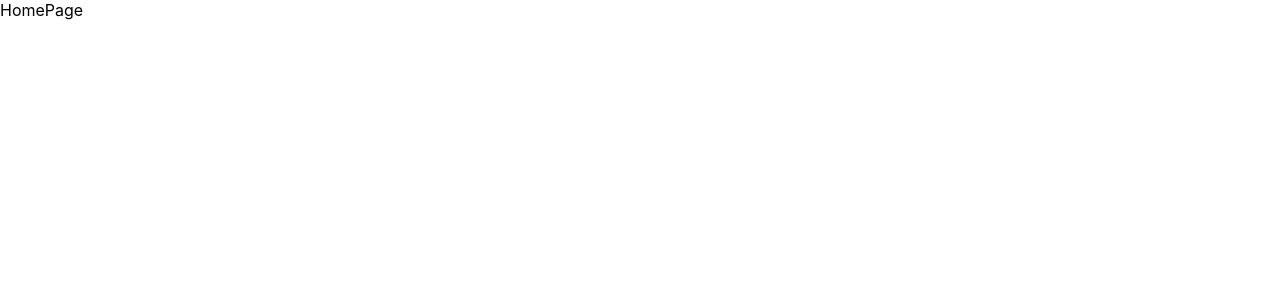
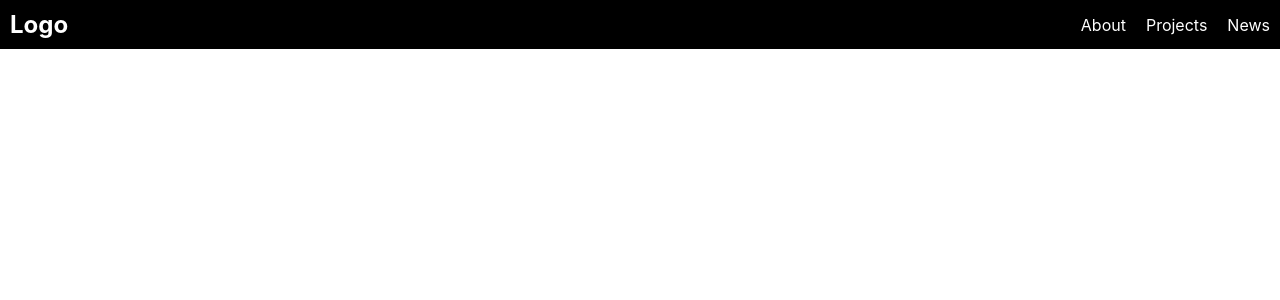
Before and after one commit to shaunvan119/renovation-website, a React (Create React App) app: page / in a window 1280 px wide. Shown: the top 300 px of the page. Built offline with nearby package versions, Linux system fonts and the light colour scheme.

Commit message:
header component

```diff
--- a/package.json
+++ b/package.json
@@ -9,6 +9,7 @@
     "react": "^18.2.0",
     "react-dom": "^18.2.0",
     "react-router": "^6.8.2",
+    "react-router-dom": "^6.8.2",
     "react-scripts": "5.0.1",
     "web-vitals": "^2.1.4"
   },
--- a/src/App.js
+++ b/src/App.js
@@ -1,9 +1,21 @@
 import HomePage from "./pages/HomePage";
+import About from "./pages/About";
+import Projects from "./pages/Projects";
+import News from "./pages/News"
+import { BrowserRouter as Router, Route, Routes } from 'react-router-dom';
+
 
 function App() {
   return (
     <div className="App">
-      <HomePage/>
+     <Router>
+     <Routes>
+        <Route exact path="/" element={<HomePage/>}/>
+        <Route exact path="/about" element={<About/>}/>
+        <Route exact path="/project" element={<Projects/>}/>
+        <Route exact path="/News" element={<News/>}/>
+      </Routes>
+ </Router>
     </div>
   );
 }
--- /dev/null
+++ b/src/components/Header.css
@@ -0,0 +1,94 @@
+.header {
+  display: flex;
+  align-items: center;
+  justify-content: space-between;
+  background-color: black;
+  color: white;
+  padding: 10px;
+}
+
+.logo {
+  font-size: 24px;
+  font-weight: bold;
+}
+
+.nav {
+  display: flex;
+  align-items: center;
+}
+
+.nav ul {
+  list-style: none;
+  margin: 0;
+  padding: 0;
+  display: flex;
+}
+
+.nav li {
+  margin-left: 20px;
+}
+
+.nav a {
+  color: white;
+  text-decoration: none;
+}
+
+.menu-button {
+  display: none;
+  background-color: transparent;
+  border: none;
+  cursor: pointer;
+}
+
+.menu-button span {
+  display: block;
+  width: 25px;
+  height: 3px;
+  margin: 5px;
+  background-color: white;
+  transition: all 0.3s ease-in-out;
+}
+
+@media screen and (max-width: 768px) {
+  .nav {
+    position: absolute;
+    top: 60px;
+    left: -100%;
+    width: 100%;
+    height: calc(100vh - 60px);
+    flex-direction: column;
+    align-items: center;
+    justify-content: center;
+    background-color: black;
+    transition: all 0.3s ease-in-out;
+  }
+
+  .nav.open {
+    left: 0;
+  }
+
+  .nav ul {
+    flex-direction: column;
+    align-items: center;
+  }
+
+  .nav li {
+    margin: 20px 0;
+  }
+
+  .menu-button {
+    display: block;
+  }
+
+  .menu-button.open span:nth-of-type(1) {
+    transform: rotate(45deg) translate(5px, 5px);
+  }
+
+  .menu-button.open span:nth-of-type(2) {
+    opacity: 0;
+  }
+
+  .menu-button.open span:nth-of-type(3) {
+    transform: rotate(-45deg) translate(5px, -5px);
+  }
+}
--- /dev/null
+++ b/src/components/Header.js
@@ -0,0 +1,30 @@
+import React, { useState } from 'react';
+import './Header.css';
+
+const Header = () => {
+  const [isMenuOpen, setIsMenuOpen] = useState(false);
+
+  const handleMenuClick = () => {
+    setIsMenuOpen(!isMenuOpen);
+  }
+
+  return (
+    <header className="header">
+      <div className="logo">Logo</div>
+      <nav className={`nav ${isMenuOpen ? "open" : ""}`}>
+        <ul>
+          <li><a href="#about">About</a></li>
+          <li><a href="#projects">Projects</a></li>
+          <li><a href="#news">News</a></li>
+        </ul>
+      </nav>
+      <button className={`menu-button ${isMenuOpen ? "open" : ""}`} onClick={handleMenuClick}>
+        <span></span>
+        <span></span>
+        <span></span>
+      </button>
+    </header>
+  );
+}
+
+export default Header;
--- a/src/index.js
+++ b/src/index.js
@@ -3,6 +3,7 @@ import ReactDOM from 'react-dom/client';
 import './index.css';
 import App from './App';
 import reportWebVitals from './reportWebVitals';
+
 
 const root = ReactDOM.createRoot(document.getElementById('root'));
 root.render(
--- a/src/pages/About.js
+++ b/src/pages/About.js
@@ -0,0 +1,10 @@
+import React from 'react'
+import "./About.css"
+
+const About = () => {
+  return (
+    <div>About</div>
+  )
+}
+
+export default About
--- a/src/pages/HomePage.js
+++ b/src/pages/HomePage.js
@@ -1,9 +1,12 @@
 import React from 'react'
-import "./HomePage.css"
+import Header from '../components/Header'
 
 const HomePage = () => {
   return (
-    <div>HomePage</div>
+    <div className='home__page'>
+    <Header/>
+
+    </div>
   )
 }
 
--- a/src/pages/News.js
+++ b/src/pages/News.js
@@ -0,0 +1,10 @@
+import React from 'react'
+import "./News.css"
+
+const News = () => {
+  return (
+    <div>News</div>
+  )
+}
+
+export default News
```
Also changed, not shown: 1 other file (tests, documents, lock files or other folders).
